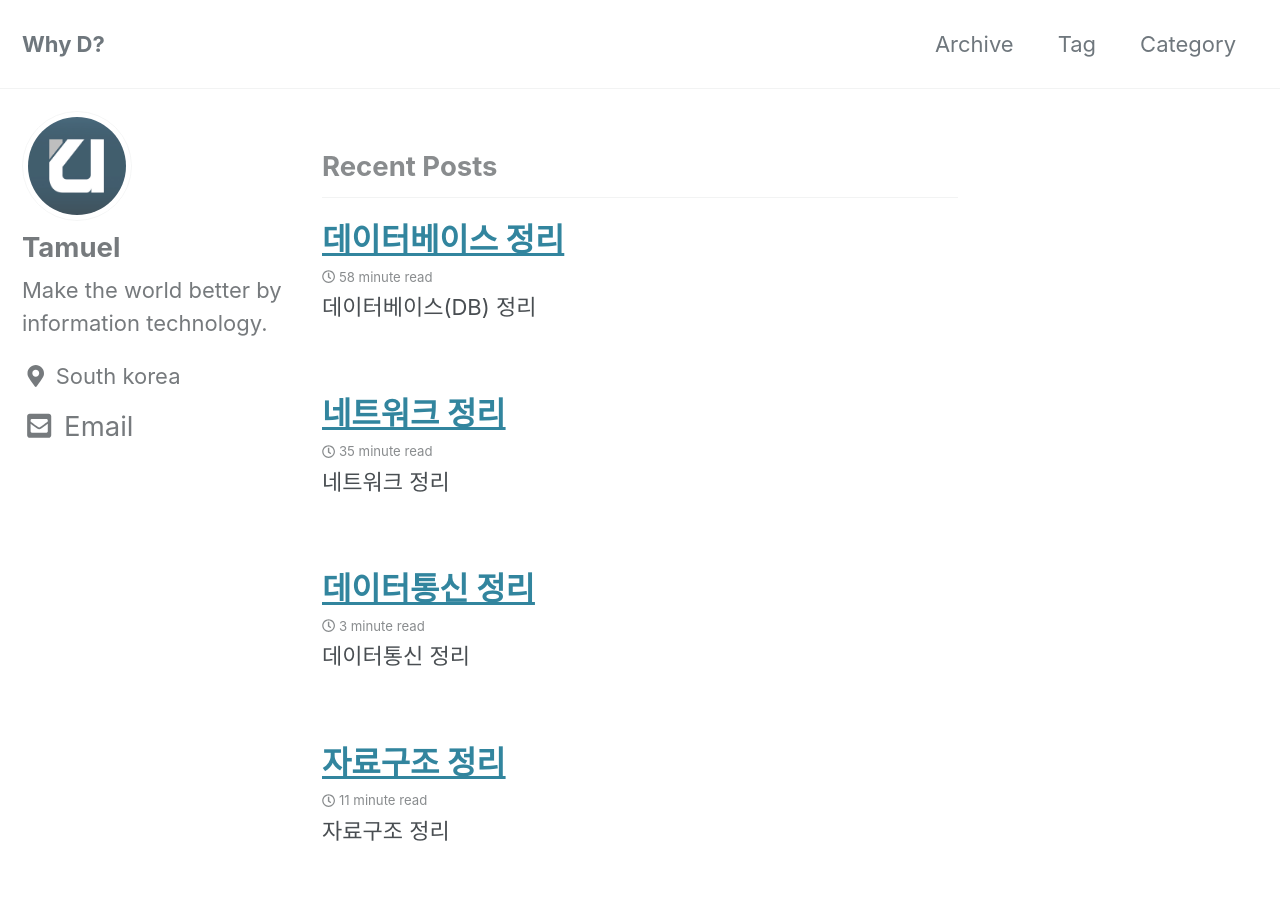
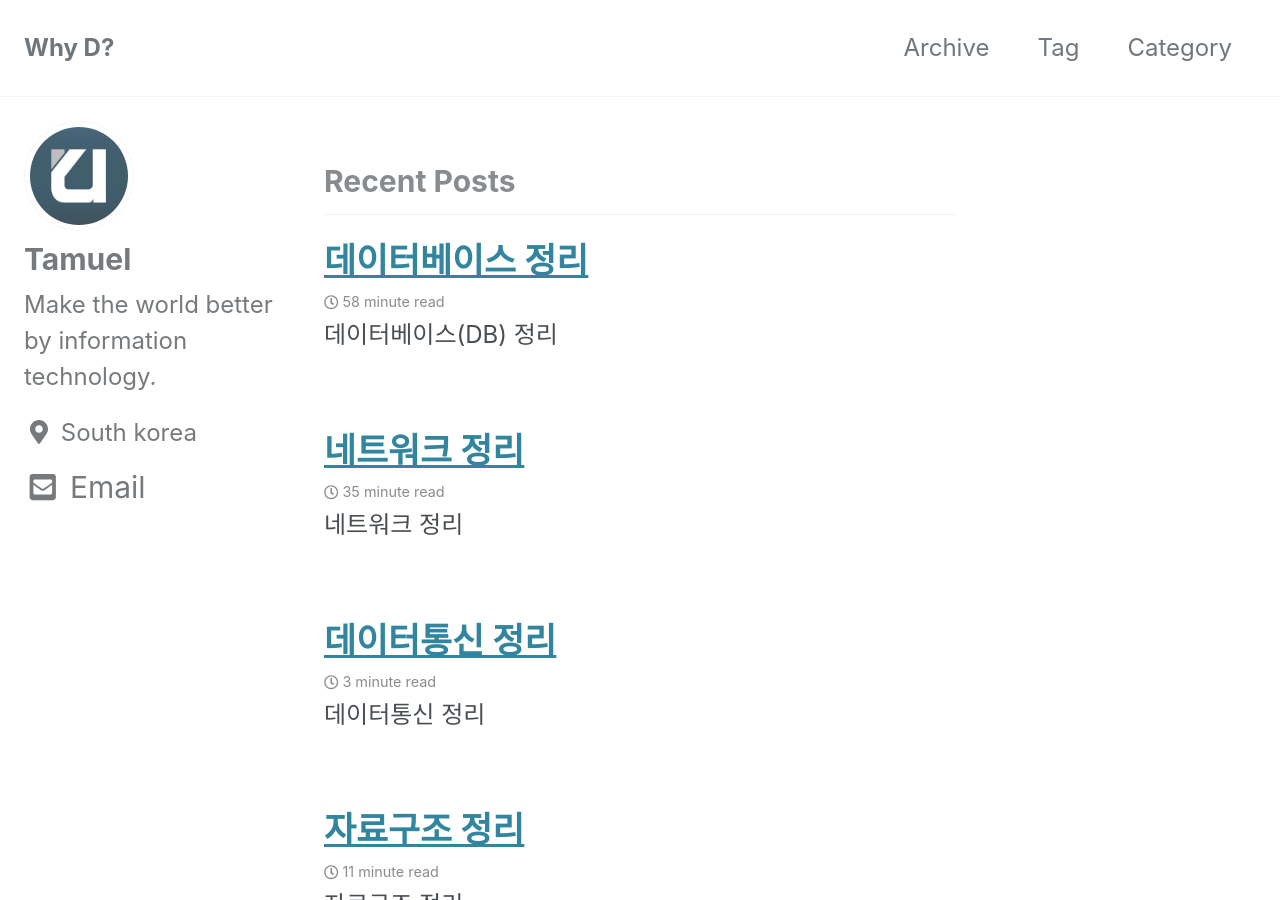
Before and after one commit to Tamuel/tamuel.github.io, a Jekyll site: the page built from index.html, in a window 1280 px wide and 900 px high. Built offline with Jekyll 4.4.1, drawn with Linux system fonts in a browser that asks for light colours; cached includes are drawn as plain includes; the list of posts is cut into pages by our own code.

Commit message:
no message

```diff
--- a/assets/css/main.scss
+++ b/assets/css/main.scss
@@ -10,17 +10,17 @@ html {
   /* apply a natural box layout model to all elements */
   box-sizing: border-box;
   background-color: $background-color;
-  font-size: 12px;
+  font-size: 16px;
 
   @include breakpoint($medium) {
     font-size: 16px;
   }
 
   @include breakpoint($large) {
-    font-size: 19px;
+    font-size: 20px;
   }
 
   @include breakpoint($x-large) {
-    font-size: 22px;
+    font-size: 24px;
   }
 }
```
